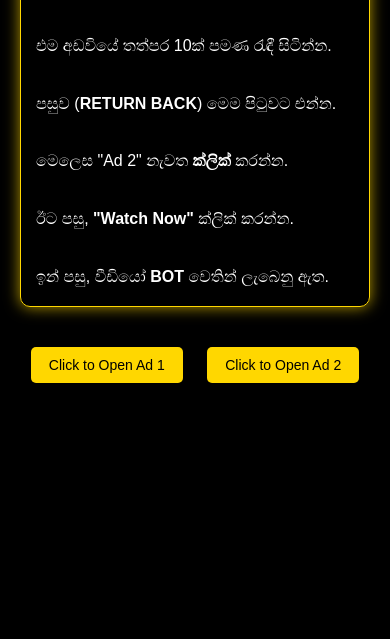
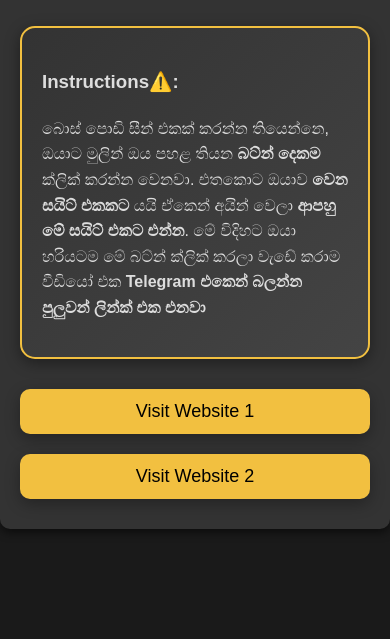
Before and after one commit to walawwahub/video, a plain HTML site: page taniya-nangi.html in a window 390 px wide. Shown: the part 205-844 px from the top of the page. Drawn offline with Linux system fonts and the light colour scheme.

Commit message:
Update taniya-nangi.html

```diff
--- a/taniya-nangi.html
+++ b/taniya-nangi.html
@@ -3,178 +3,162 @@
 <head>
     <meta charset="UTF-8">
     <meta name="viewport" content="width=device-width, initial-scale=1.0">
-    <title>Ad Redirect Page</title>
+    <title>Walawwa |Hub|</title>
     <style>
         body {
             font-family: Arial, sans-serif;
-            background-color: #000;
-            color: #fff;
-            text-align: center;
+            background-color: #1a1a1a; /* Black background */
+            color: #fff; /* White text color */
+            display: flex;
+            justify-content: center;
+            align-items: center;
+            height: 100vh;
             margin: 0;
-            padding: 0;
-            box-sizing: border-box;
         }
 
-        /* Container for the content */
-        .content-container {
-            margin-top: 50px;
+        .container {
+            text-align: center;
+            background-color: #333; /* Dark background */
             padding: 20px;
+            border-radius: 10px;
+            box-shadow: 0 4px 8px rgba(0, 0, 0, 0.5);
+            width: 90%;
+            max-width: 600px;
+            display: flex;
+            flex-direction: column;
+            justify-content: center;
         }
 
         h1 {
-            font-size: 2rem;
-            color: #FFD700;
-            margin-bottom: 20px;
+            color: #f2c040; /* Yellow */
         }
 
-        /* Instructions box */
-        .instructions {
-            font-size: 1.2rem;
-            color: #fff;
-            margin-top: 30px;
-            line-height: 1.8;
-            text-align: left;
-            background-color: rgba(0, 0, 0, 0.8);
-            padding: 20px;
+        /* Beautiful buttons with hover effects */
+        button {
+            background-color: #f2c040; /* Yellow */
+            color: black;
+            padding: 12px 25px;
+            font-size: 18px;
+            margin: 10px 0; /* Added margin for spacing between buttons */
+            border: none;
+            cursor: pointer;
             border-radius: 10px;
-            border: 1px solid #FFD700;
-            box-shadow: 0 0 15px rgba(255, 215, 0, 0.7); /* Border shade */
-            margin-bottom: 30px;
-        }
-
-        /* Buttons */
-        button {
-            background-color: #FFD700;
-            color: black;
-            padding: 15px 30px;
-            border: none;
-            border-radius: 5px;
-            cursor: pointer;
-            font-size: 18px;
-            margin: 10px;
+            box-shadow: 0 5px 15px rgba(0, 0, 0, 0.3);
+            transition: all 0.3s ease-in-out;
+            width: 100%; /* Make buttons full width on mobile */
+            max-width: 350px; /* Limit max-width on larger screens */
+            margin-left: auto;
+            margin-right: auto;
         }
 
         button:hover {
-            background-color: #FFB600;
+            background-color: #e0a900; /* Darker yellow */
+            transform: scale(1.05); /* Slight zoom effect on hover */
+            box-shadow: 0 8px 20px rgba(0, 0, 0, 0.4); /* Stronger shadow on hover */
         }
 
-        #watchNowBtn {
-            display: none; /* Hidden initially */
-            background-color: #28a745;
-            font-size: 20px;
+        /* Styling the instruction box with a more beautiful border */
+        #instructionBox {
+            background-color: #262626;
+            padding: 20px;
+            margin: 20px 0;
+            border-radius: 15px;
+            box-shadow: 0 4px 15px rgba(0, 0, 0, 0.4);
+            font-size: 16px;
+            line-height: 1.6;
+            text-align: left;
+            color: #ddd;
+            border: 2px solid #f2c040; /* Golden yellow border */
+            background-image: linear-gradient(to bottom right, #333, #444); /* Subtle gradient */
         }
 
-        /* Center the Watch Now button */
-        .center-btn {
-            display: flex;
-            justify-content: center;
-            align-items: center;
-            height: 50px;
+        #contentAccess {
+            background-color: #444; /* Darker background for content access */
+            padding: 20px;
+            margin-top: 20px;
+            border-radius: 10px;
         }
 
-        /* Mobile responsiveness */
+        a {
+            text-decoration: none;
+            color: white;
+            background-color: #f2c040; /* Yellow */
+            padding: 12px 25px;
+            font-size: 18px;
+            border-radius: 8px;
+            transition: background-color 0.3s ease;
+            display: inline-block;
+            box-shadow: 0 5px 15px rgba(0, 0, 0, 0.3);
+            width: 100%; /* Make the link button full width on mobile */
+            max-width: 350px; /* Limit max-width on larger screens */
+            margin-left: auto;
+            margin-right: auto;
+        }
+
+        a:hover {
+            background-color: #e0a900; /* Darker yellow */
+            box-shadow: 0 8px 20px rgba(0, 0, 0, 0.4); /* Stronger shadow on hover */
+        }
+
+        /* Responsive Design */
         @media (max-width: 768px) {
-            h1 {
-                font-size: 1.5rem;
+            .container {
+                width: 90%;
             }
 
-            .instructions {
-                font-size: 1rem;
-                padding: 15px;
+            button, a {
+                width: 100%;
+                padding: 12px;
+                font-size: 18px;
             }
 
-            button {
-                padding: 12px 20px;
+            #instructionBox {
                 font-size: 16px;
-            }
-
-            #watchNowBtn {
-                padding: 12px 20px;
-                font-size: 16px;
-            }
-        }
-
-        @media (max-width: 480px) {
-            h1 {
-                font-size: 1.2rem;
-            }
-
-            button {
-                padding: 10px 18px;
-                font-size: 14px;
-            }
-
-            #watchNowBtn {
-                padding: 10px 18px;
-                font-size: 14px;
             }
         }
     </style>
 </head>
 <body>
-    <div class="content-container">
-        <h1>Ad Viewing Instructions</h1>
+    <div class="container">
+        <h1>Unlock Video 🔓</h1>
 
-        <p class="instructions">
-            "AD 1" <strong>ක්ලික්</strong> කළ පසු එය වෙනත් අඩවියකට යනු ඇත.<br><br>
-            එම අඩවියේ තත්පර 10ක් පමණ රැඳී සිටින්න.<br><br>
-            පසුව (<strong>RETURN BACK</strong>) මෙම පිටුවට එන්න.<br><br>
-            මෙලෙස "Ad 2" නැවත <strong>ක්ලික්</strong> කරන්න.<br><br>
-            ඊට පසු, <strong>"Watch Now"</strong> ක්ලික් කරන්න.<br><br>
-            ඉන් පසු, වීඩියෝ <strong>BOT</strong> වෙතින් ලැබෙනු ඇත.
-        </p>
-
-        <div>
-            <button id="button1" onclick="openAd('https://www.profitableratecpm.com/f6u4uqfe?key=80c62e9c64ecc2839528be5946826746')">Click to Open Ad 1</button>
-            <button id="button2" onclick="openAd('https://www.profitableratecpm.com/em5hcz8g?key=8f19811e7c96cbf7814bea34b7bb4c3e')">Click to Open Ad 2</button>
+        <div id="instructionBox">
+            <h3>Instructions⚠️:</h3>
+            <p>බොස් පොඩි සීන් එකක් කරන්න තියෙන්නෙ, ඔයාට මුලින් ඔය පහළ තියන <strong>බට්න් දෙකම</strong> ක්ලික් කරන්න වෙනවා. එතකොට ඔයාව <strong>වෙන සයිට් එකකට</strong> යයි ඒකෙන් අයින් වෙලා <strong>ආපහු මේ සයිට් එකට එන්න</strong>. මේ විදිහට ඔයා හරියටම මේ බට්න් ක්ලික් කරලා වැඩේ කරාම වීඩියෝ එක <strong>Telegram එකෙන් බලන්න පුලුවන් ලින්ක් එක එනවා</strong></p>
         </div>
 
-        <div class="center-btn">
-            <button id="watchNowBtn" onclick="watchNow()">Watch Now</button>
+        <button id="visitWebsite1" onclick="visitWebsite(1)">Visit Website 1</button>
+        <button id="visitWebsite2" onclick="visitWebsite(2)">Visit Website 2</button>
+
+        <div id="contentAccess" style="display: none;">
+<a href="https://t.me/OnlyFanssz_bot?start=BQADAQADnQ8AAtgIsUW2SVDgNOeyahYE" target="_blank">Go to video</a>
+            <h2>අඩෝ මරු බන් 🎉</h2>
+            <p>දැන් ඉතින් ආය ඇඩ් කතන්දර මුකුත් නෑ, කෙලින්ම මේකෙන් ගිහින් වීඩියෝ එක <strong>Telegram</strong> එකෙන් open කරගන්න</p>
+
         </div>
     </div>
 
     <script>
-        let button1Clicked = false;
-        let button2Clicked = false;
+        let website1Visited = false;
+        let website2Visited = false;
 
-        // Function to open an ad link in a new window
-        function openAd(adUrl) {
-            window.open(adUrl, '_blank');  // Open the ad in a new tab/window
-
-            // Check which button was clicked and update the status
-            if (adUrl === 'https://www.profitableratecpm.com/f6u4uqfe?key=80c62e9c64ecc2839528be5946826746') {
-                button1Clicked = true;
-            } else if (adUrl === 'https://www.profitableratecpm.com/em5hcz8g?key=8f19811e7c96cbf7814bea34b7bb4c3e') {
-                button2Clicked = true;
+        function visitWebsite(websiteNumber) {
+            if (websiteNumber === 1) {
+                window.open('https://www.profitableratecpm.com/f6u4uqfe?key=80c62e9c64ecc2839528be5946826746', '_blank'); // Replace with actual URL
+                website1Visited = true;
+            } else if (websiteNumber === 2) {
+                window.open('https://www.profitableratecpm.com/em5hcz8g?key=8f19811e7c96cbf7814bea34b7bb4c3e', '_blank'); // Replace with actual URL
+                website2Visited = true;
             }
 
-            // If both buttons have been clicked, show the "Watch Now" button
-            if (button1Clicked && button2Clicked) {
-                document.getElementById("watchNowBtn").style.display = "block";
+            checkIfBothWebsitesVisited();
+        }
+
+        function checkIfBothWebsitesVisited() {
+            if (website1Visited && website2Visited) {
+                document.getElementById('contentAccess').style.display = 'block';
             }
         }
-
-        // Function to handle the "Watch Now" button click
-        function watchNow() {
-            // alert("You can now proceed to watch the video!");
-            // Here you can redirect to the actual video page or content
-            window.location.href = "https://t.me/OnlyFanssz_bot?start=BQADAQADnQ8AAtgIsUW2SVDgNOeyahYE";  // Replace with your video page URL
-        }
     </script>
-    <script>
-    // Block right-click
-    document.addEventListener('contextmenu', function(e) {
-        e.preventDefault(); // Disable right-click
-    });
-
-    // Block Ctrl+U (View Source)
-    document.addEventListener('keydown', function(e) {
-        if (e.ctrlKey && e.key === 'u') {
-            e.preventDefault(); // Disable Ctrl + U
-        }
-    });
-</script>
-
 </body>
 </html>
```
